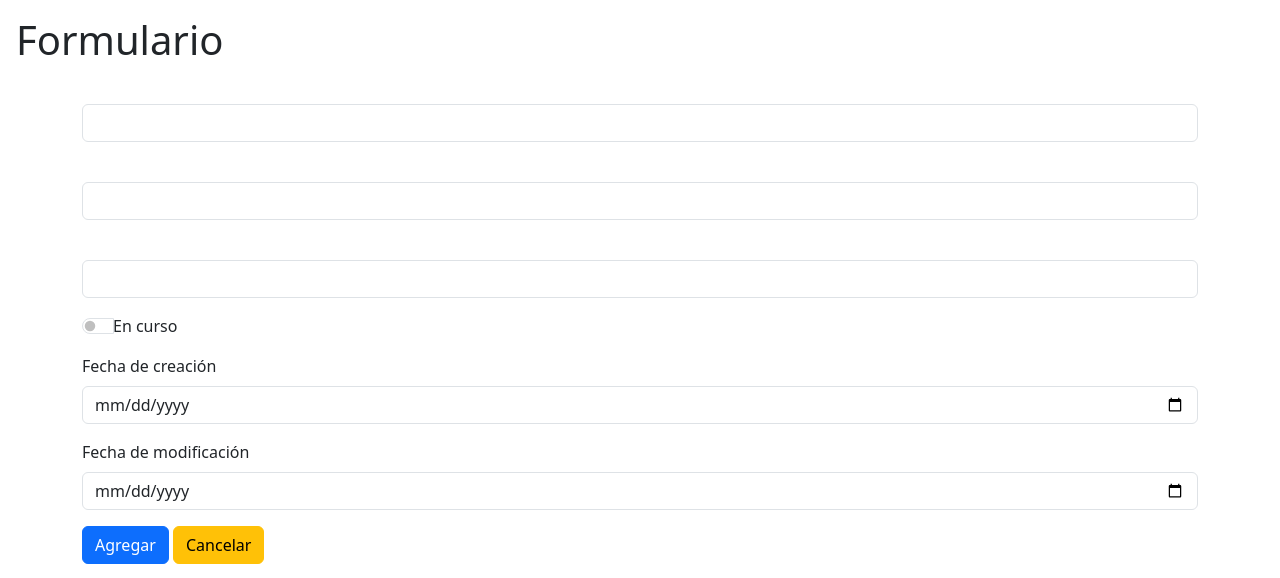
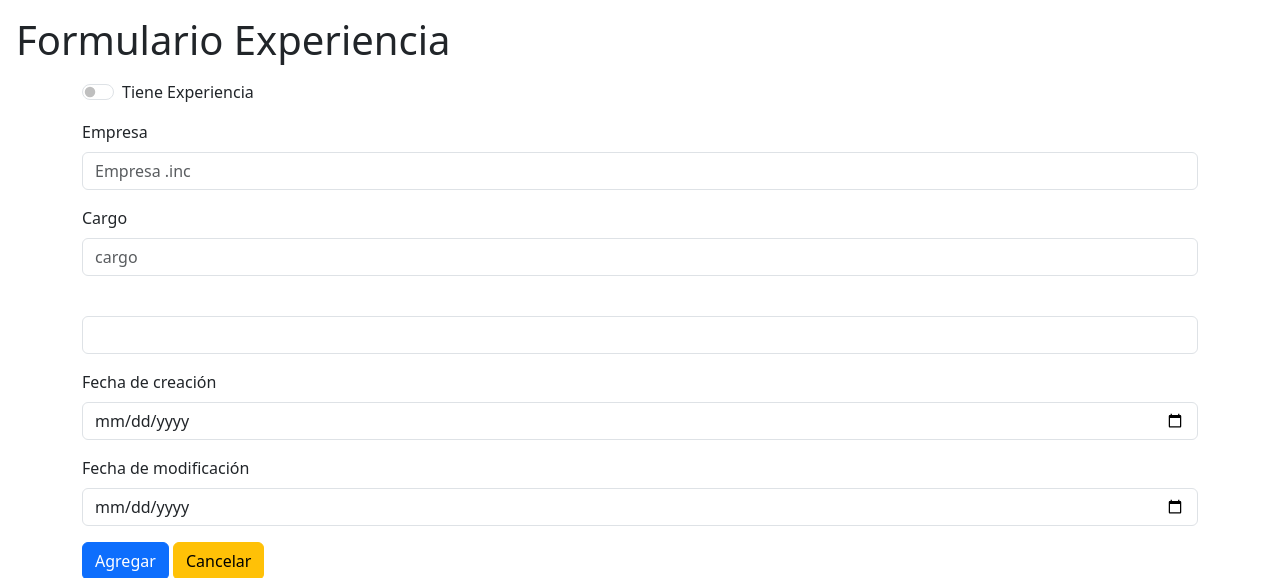
Before and after one commit to GLOOMYY/App-Curriculum, a Django app: page / in a window 1280 px wide. Shown: the top 578 px of the page. Run offline with Django 4.2, Linux system fonts and the light colour scheme.

Commit message:
Formularios

```diff
--- a/pythoncv/templates/curriculum/forms/form_experiencia.html
+++ b/pythoncv/templates/curriculum/forms/form_experiencia.html
@@ -1,5 +1,5 @@
 {% extends 'core/base.html' %}
-{% block title %}Formulario{% endblock %}
+{% block title %}Formulario Experiencia{% endblock %}
 
 {% comment %} {% load static %}
 {% block css %}<link rel="stylesheet" href="{% static 'css/stylelogin.css' %}">{% endblock %} {% endcomment %}
@@ -7,26 +7,26 @@
 {% block content %}
 
 
-<h1 class="m-3">Formulario </h1>
+<h1 class="m-3">Formulario Experiencia</h1>
 <div class="container">
+  <div class="form-check form-switch mb-3">
+    <input class="form-check-input" type="checkbox" role="switch" id="flexSwitchCheckDefault">
+    <label class="form-check-label" for="flexSwitchCheckDefault">Tiene Experiencia</label>
+  </div>
+
   <div class="mb-3">
-    <label for="" class="form-label"></label>
-    <input type="text" class="form-control" id="" placeholder="">
+    <label for="empresa" class="form-label">Empresa</label>
+    <input type="text" class="form-control" id="empresa" placeholder="Empresa .inc">
+  </div>
+
+  <div class="mb-3">
+    <label for="cargo" class="form-label">Cargo</label>
+    <input type="text" class="form-control" placeholder="cargo" for="cargo">
   </div>
 
   <div class="mb-3">
     <label for="" class="form-label"></label>
     <input type="text" class="form-control" placeholder="">
-  </div>
-
-  <div class="mb-3">
-    <label for="" class="form-label"></label>
-    <input type="text" class="form-control" placeholder="">
-  </div>
-
-  <div class="input-group form-check form-switch mb-3">
-    <input type="checkbox" class="form-check-input" role="switch">
-    <label class="form-check-label">En curso</label>
   </div>
 
   <div class="mb-3">
```
